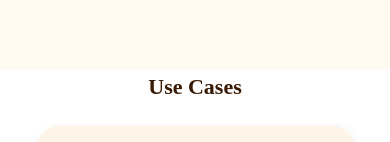
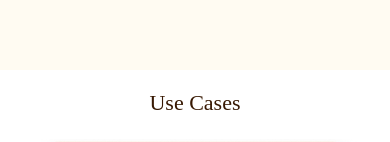
Before and after one commit to cyberkillua/AJAO-WAITLIST, a Vue app: page / in a window 390 px wide. Shown: the part 639-781 px from the top of the page. Built offline with nearby package versions, Linux system fonts and the light colour scheme; a web font is replaced by a local one.

Commit message:
css fixes

```diff
--- a/src/components/usecases.vue
+++ b/src/components/usecases.vue
@@ -21,9 +21,9 @@ const usecases = [
 </script>
 
 <template>
-    <section class="mt-[4rem] px-[2rem] pb-[1rem] lg:px-[100px] bg-white">
+    <section class="mt-[4rem] px-[2rem] py-[1rem] lg:px-[100px] bg-white">
         <h1
-            class="mb-[20px] lg:mb-[5rem] md:mb-[2rem] capitalize font-semibold text-center text-[1.375rem] lg:text-[2.19rem] text-[#381903]">
+            class="mb-[20px] lg:mb-[5rem] md:mb-[2rem] capitalize lg:font-semibold text-center text-[1.375rem] lg:text-[2.19rem] text-[#381903]">
             Use Cases</h1>
         <div class="max-w-[1200px] mx-auto">
             <usecase :usecases="usecases"></usecase>
```
